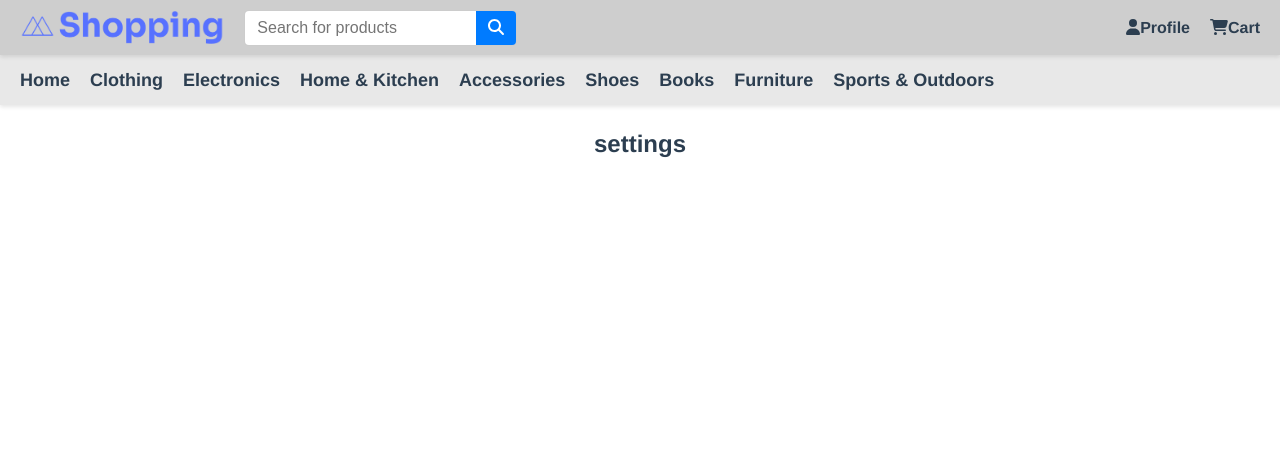
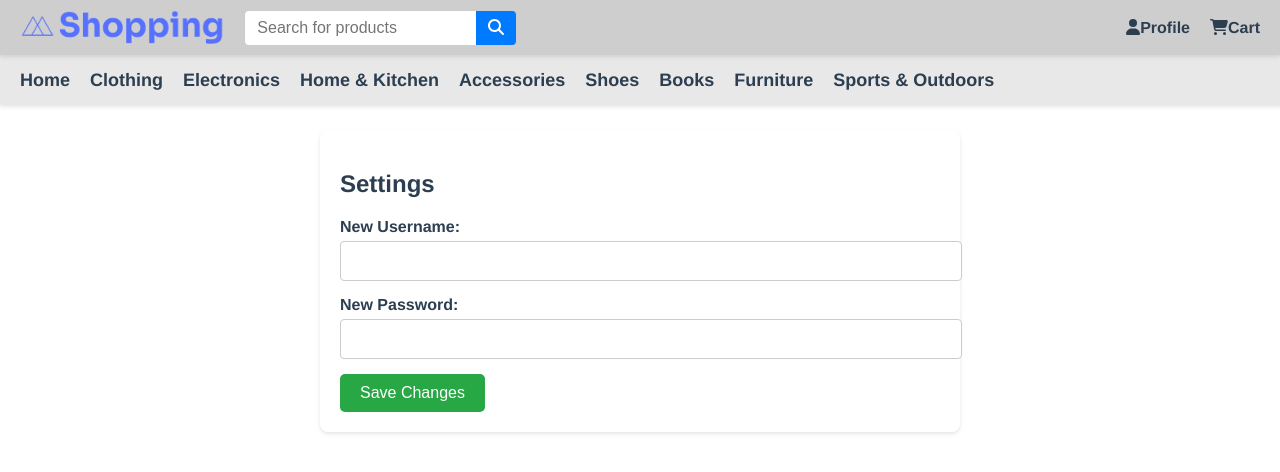
Before and after one commit to wulukewu/shopping-site, a Vue app: page /settings in a window 1280 px wide. Shown: the top 472 px of the page. Built offline with nearby package versions, Linux system fonts and the light colour scheme; no server answers; sample sign-in values are in the browser's storage.

Commit message:
feat: build settings components

```diff
--- a/src/components/settings/ProfileView.vue
+++ b/src/components/settings/ProfileView.vue
@@ -1,3 +1,91 @@
 <template>
-    <h2>profile</h2>
+  <div class="profile-container">
+    <h2>Profile</h2>
+    <div class="profile-info">
+      <p><strong>Username:</strong> {{ username }}</p>
+      <p><strong>Email:</strong> {{ email }}</p>
+    </div>
+
+    <button @click="$router.push('/settings')" class="edit-button">
+      Edit Profile
+    </button>
+  </div>
 </template>
+
+<script>
+import axios from 'axios';
+
+export default {
+  data() {
+    return {
+      username: '',
+      email: '',
+      error: null,
+    };
+  },
+  async mounted() {
+    try {
+      const token = localStorage.getItem('token');
+      const apiUrl = process.env.VUE_APP_API_URL;
+
+      const response = await axios.get(`${apiUrl}/protected`, {
+        headers: { Authorization: `Bearer ${token}` },
+      });
+
+      const userId = response.data.userId;
+
+      const userResponse = await axios.get(`${apiUrl}/users/${userId}`, {
+        headers: { Authorization: `Bearer ${token}` },
+      });
+      this.username = userResponse.data.username;
+      this.email = userResponse.data.email;
+    } catch (error) {
+      this.error =
+        error.response?.data?.message || 'Failed to load profile data';
+      console.error('Error loading profile:', error);
+    }
+  },
+};
+</script>
+
+<style scoped>
+.profile-container {
+  max-width: 600px;
+  margin: 20px auto;
+  padding: 20px;
+  background-color: #fff;
+  border-radius: 8px;
+  box-shadow: 0 2px 4px rgba(0, 0, 0, 0.1);
+  text-align: left;
+}
+
+.profile-info {
+  margin-bottom: 20px;
+}
+
+.profile-info p {
+  font-size: 1.2em;
+  line-height: 1.6;
+  color: #333;
+}
+
+.profile-info strong {
+  font-weight: bold;
+  margin-right: 10px;
+}
+
+.edit-button {
+  background-color: #007bff;
+  color: white;
+  padding: 10px 20px;
+  border: none;
+  border-radius: 5px;
+  cursor: pointer;
+  font-size: 1em;
+  transition: background-color 0.3s;
+}
+
+.edit-button:hover {
+  background-color: #0056b3;
+}
+</style>
--- a/src/components/settings/SettingsView.vue
+++ b/src/components/settings/SettingsView.vue
@@ -1,3 +1,120 @@
 <template>
-    <h2>settings</h2>
+  <div class="settings-container">
+    <h2>Settings</h2>
+
+    <div class="form-group">
+      <label for="username">New Username:</label>
+      <input type="text" id="username" v-model="newUsername" />
+    </div>
+
+    <div class="form-group">
+      <label for="password">New Password:</label>
+      <input type="password" id="password" v-model="newPassword" />
+    </div>
+
+    <button @click="updateProfile" class="save-button">Save Changes</button>
+    <p v-if="successMessage" class="success">{{ successMessage }}</p>
+    <p v-if="error" class="error">{{ error }}</p>
+  </div>
 </template>
+
+<script>
+import axios from 'axios';
+
+export default {
+  data() {
+    return {
+      newUsername: '',
+      newPassword: '',
+      successMessage: null,
+      error: null,
+    };
+  },
+  methods: {
+    async updateProfile() {
+      try {
+        const token = localStorage.getItem('token');
+        const apiUrl = process.env.VUE_APP_API_URL;
+
+        const updateData = {};
+        if (this.newUsername) {
+          updateData.username = this.newUsername;
+        }
+        if (this.newPassword) {
+          updateData.password = this.newPassword;
+        }
+        const response = await axios.put(
+          `${apiUrl}/users/profile`,
+          updateData,
+          {
+            headers: { Authorization: `Bearer ${token}` },
+          }
+        );
+        this.successMessage =
+          response.data.message || 'Profile updated successfully!';
+        this.error = null;
+      } catch (error) {
+        this.error =
+          error.response?.data?.message || 'Failed to update profile.';
+        this.successMessage = null;
+        console.error('Profile update error:', error);
+      }
+    },
+  },
+};
+</script>
+
+<style scoped>
+.settings-container {
+  max-width: 600px;
+  margin: 20px auto;
+  padding: 20px;
+  background-color: #fff;
+  border-radius: 8px;
+  box-shadow: 0 2px 4px rgba(0, 0, 0, 0.1);
+  text-align: left;
+}
+
+.form-group {
+  margin-bottom: 15px;
+}
+
+.form-group label {
+  display: block;
+  font-weight: bold;
+  margin-bottom: 5px;
+}
+
+.form-group input {
+  width: 100%;
+  padding: 10px;
+  border: 1px solid #ccc;
+  border-radius: 4px;
+  font-size: 1em;
+}
+
+.save-button {
+  background-color: #28a745;
+  color: white;
+  padding: 10px 20px;
+  border: none;
+  border-radius: 5px;
+  cursor: pointer;
+  font-size: 1em;
+  transition: background-color 0.3s;
+}
+
+.save-button:hover {
+  background-color: #218838;
+}
+
+.success {
+  color: green;
+  margin-top: 10px;
+}
+
+.error {
+  color: red;
+  margin-top: 10px;
+}
+</style>
```
